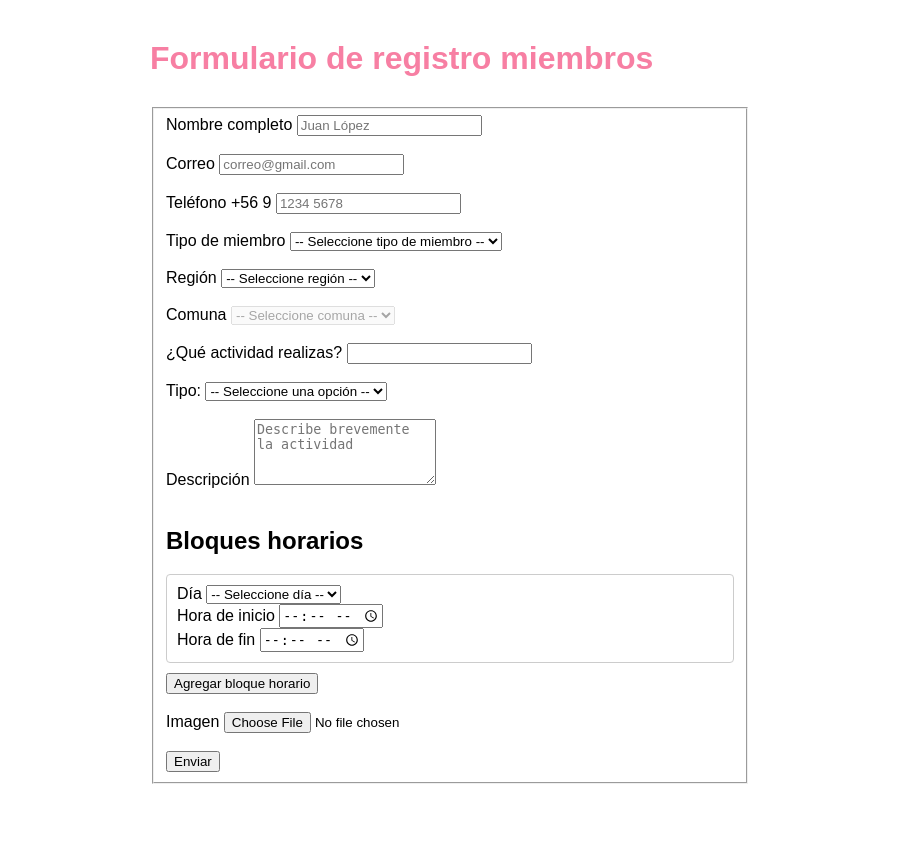
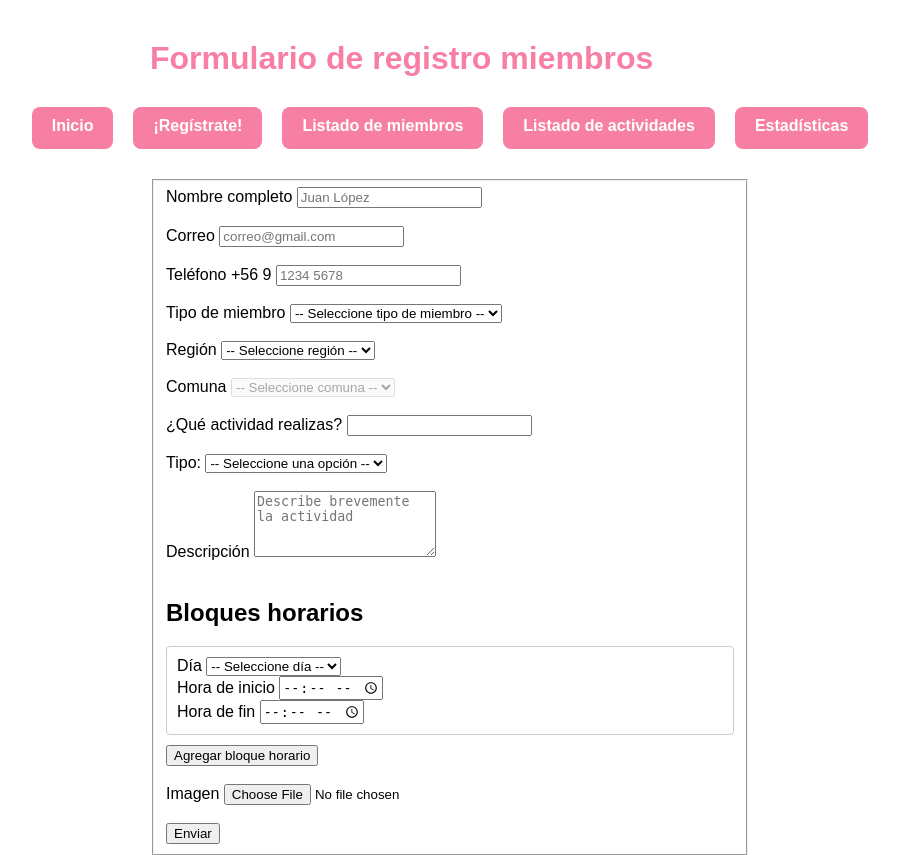
Before and after one commit to Kaishu1/desarrollo_web_camila_paredes, a Flask app: page /registro-miembros in a window 1280 px wide. Shown: the top 855 px of the page, without its empty margins (190-1089 px from the left). Before the commit the page ends 784 px from the top, so only its background shows below. Run offline with Flask 3, Linux system fonts and the light colour scheme; data that the repository does not hold is empty; parts of the project's set-up code (start-up, migrations or seed data) failed here and were passed over.

Commit message:
fix: ahora los botones de las distintas vistas se muestran estáticos en cada una de ellas, para poder navegar mejor

```diff
--- a/static/css/index.css
+++ b/static/css/index.css
@@ -32,7 +32,10 @@ h1 {
 
 /* navegación */
 nav {
-  margin-top: 30px;
+  width: 100%;
+  max-width: 1100px;
+  min-height: 42px;
+  margin: 30px auto 0;
   display: flex;
   flex-wrap: wrap;
   justify-content: center;
@@ -48,6 +51,7 @@ nav a {
   border-radius: 8px;
   transition: background-color 0.3s;
   font-weight: 600;
+  text-align: center;
 }
 
 nav a:hover {
--- a/static/css/registro-miembros.css
+++ b/static/css/registro-miembros.css
@@ -1,6 +1,33 @@
 h1 {
   margin-bottom: 30px;
   color:#f77fa3
+}
+
+nav {
+  width: 1100px;
+  max-width: calc(100vw - 80px);
+  min-height: 42px;
+  margin: 30px 50%;
+  transform: translateX(-50%);
+  display: flex;
+  flex-wrap: wrap;
+  justify-content: center;
+  gap: 20px;
+}
+
+nav a {
+  text-decoration: none;
+  background-color: #f77fa3;
+  color: white;
+  padding: 10px 20px;
+  border-radius: 8px;
+  transition: background-color 0.3s;
+  font-weight: 600;
+  text-align: center;
+}
+
+nav a:hover {
+  background-color: rgb(243, 167, 189);
 }
 
 .exito {
--- a/templates/estadisticas.html
+++ b/templates/estadisticas.html
@@ -13,9 +13,10 @@
 
         <nav>
             <a href="{{ url_for('index') }}">Inicio</a>
+            <a href="{{ url_for('registroMiembros') }}">¡Regístrate!</a>
             <a href="{{ url_for('listadoMiembros') }}">Listado de miembros</a>
             <a href="{{ url_for('listadoActividades') }}">Listado de actividades</a>
-            <a href="{{ url_for('registroMiembros') }}">Regístrate</a>
+            <a href="{{ url_for('estadisticas') }}">Estadísticas</a>
         </nav>
     </header>
 
--- a/templates/listado-actividades.html
+++ b/templates/listado-actividades.html
@@ -13,6 +13,7 @@
         <a href="{{ url_for('index') }}">Inicio</a>
         <a href="{{ url_for('registroMiembros') }}">¡Regístrate!</a>
         <a href="{{ url_for('listadoMiembros') }}">Listado de miembros</a>
+        <a href="{{ url_for('listadoActividades') }}">Listado de actividades</a>
         <a href="{{ url_for('estadisticas') }}">Estadísticas</a>
     </nav>
 
--- a/templates/listado-miembros.html
+++ b/templates/listado-miembros.html
@@ -12,6 +12,7 @@
     <nav>
         <a href="{{ url_for('index') }}">Inicio</a>
         <a href="{{ url_for('registroMiembros') }}">¡Regístrate!</a>
+        <a href="{{ url_for('listadoMiembros') }}">Listado de miembros</a>
         <a href="{{ url_for('listadoActividades') }}">Listado de actividades</a>
         <a href="{{ url_for('estadisticas') }}">Estadísticas</a>
     </nav>
--- a/templates/registro-miembros.html
+++ b/templates/registro-miembros.html
@@ -22,6 +22,14 @@
 <body>
 
     <h1>Formulario de registro miembros</h1>
+
+    <nav>
+        <a href="{{ url_for('index') }}">Inicio</a>
+        <a href="{{ url_for('registroMiembros') }}">¡Regístrate!</a>
+        <a href="{{ url_for('listadoMiembros') }}">Listado de miembros</a>
+        <a href="{{ url_for('listadoActividades') }}">Listado de actividades</a>
+        <a href="{{ url_for('estadisticas') }}">Estadísticas</a>
+    </nav>
 
 
     <form id="form-registro" method="POST" action="{{ url_for('registroMiembros') }}" enctype="multipart/form-data">
```
Also changed, not shown: static/css/estadisticas.css (+9 -4 lines), templates/detalle-miembro.html (deleted, +0 -130 lines), templates/index.html (+8 -7 lines).
